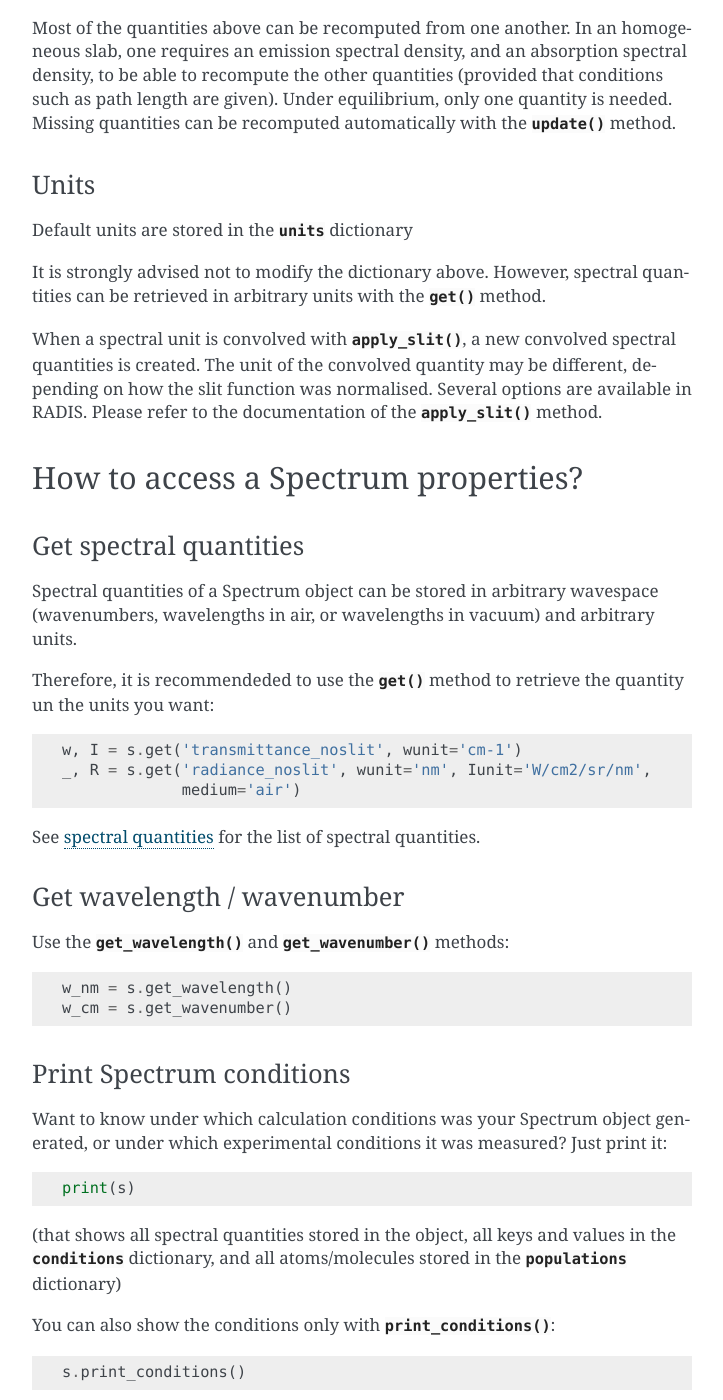
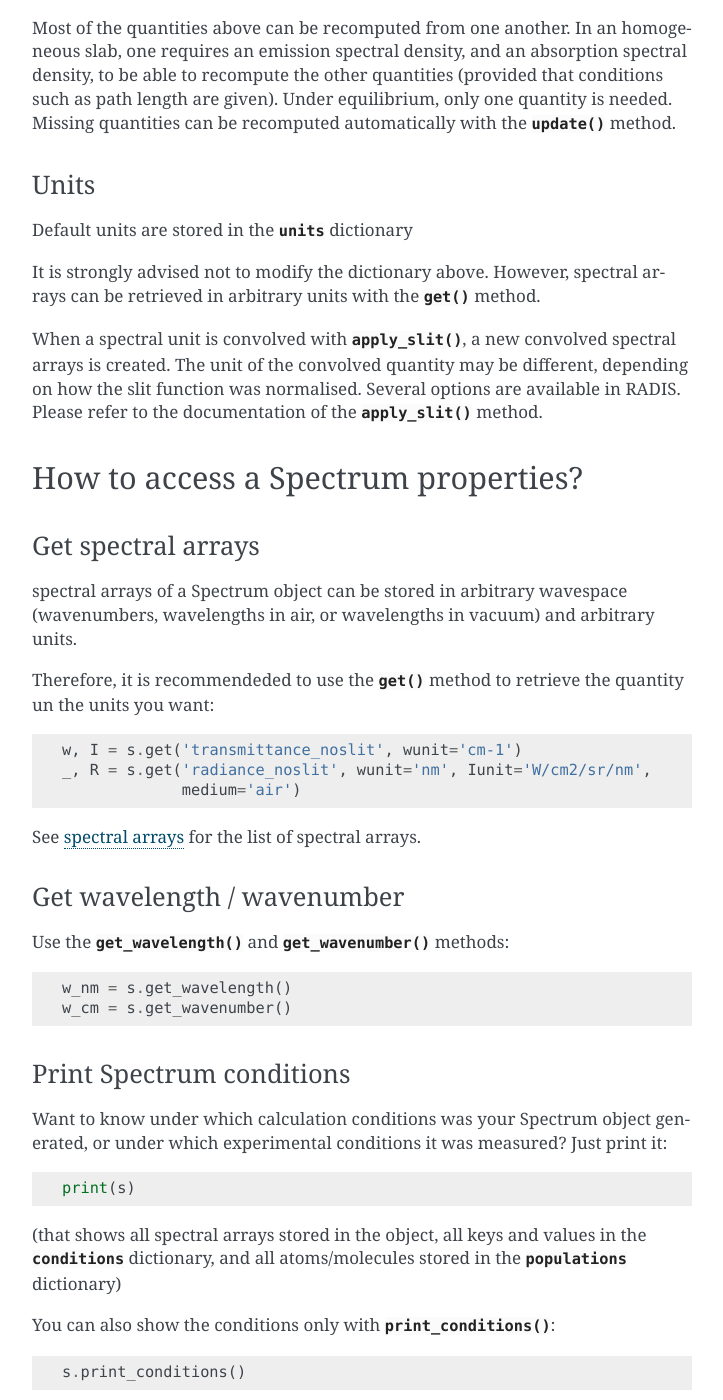
Before and after one commit to radis/radis, a Sphinx documentation site: the page built from docs/spectrum/spectrum.rst, in a window 1280 px wide and 1400 px high, scrolled down 4891 px. Shown: the whole window, without its empty margins (388-1111 px from the left). Built offline with Sphinx 7.4.7, drawn with Linux system fonts in a browser that asks for light colours; pages that are not in the unit, such as notebooks, are missing from menus; comment, search, counter and statistics services are not loaded; some of the changed text lies outside the part shown.

Commit message:
renamed "spectral quantities" (radiance, transmittance, abscoeff, etc.) to "spectral arrays" consistently throughout the code

```diff
--- a/docs/dev/test.rst
+++ b/docs/dev/test.rst
@@ -158,7 +158,7 @@
     >>> Out:
 
         Spectrum Name:  CO_Tgas1500K_mole_fraction0.5.spec
-    Spectral Quantities
+    spectral arrays
     ----------------------------------------
        abscoeff 	(37,870 points)
     Populations Stored
--- a/docs/spectrum/spectrum.rst
+++ b/docs/spectrum/spectrum.rst
@@ -136,16 +136,16 @@
 Load from a .spec file
 ----------------------
 
-A ``.spec`` file contains all the Spectrum spectral quantities as well as the input
+A ``.spec`` file contains all the Spectrum spectral arrays as well as the input
 conditions used to generate it. To retrieve it use the
 :func:`~radis.tools.database.load_spec` function::
 
     s = load_spec('my_spectrum.spec')
 
 Sometimes the ``.spec`` file may have been generated under a compressed format
-where redundant spectral quantities have been removed (for instance, transmittance
+where redundant spectral arrays have been removed (for instance, transmittance
 if you already know absorbance). Use the :py:meth:`~radis.spectrum.spectrum.Spectrum.update`
-method to regenerate missing spectral quantities::
+method to regenerate missing spectral arrays::
 
     s = load_spec('my_spectrum.spec', binary=True)
     s.update()
@@ -158,7 +158,7 @@
 
 .. _label_spectral_quantities:
 
-Spectral quantities
+spectral arrays
 ===================
 
 A :class:`~radis.spectrum.spectrum.Spectrum` object can contain one spectral quantity, such as
@@ -201,13 +201,13 @@
 See the latest list in the :data:`~radis.spectrum.utils.CONVOLUTED_QUANTITIES` and
 :data:`~radis.spectrum.utils.NON_CONVOLUTED_QUANTITIES`.
 
-Custom spectral quantities
+Custom spectral arrays
 --------------------------
 
 A :class:`~radis.spectrum.spectrum.Spectrum` object is built on top of a dictionary structure, and can handle
-spectral quantities with any name.
+spectral arrays with any name.
 
-Custom spectral quantities with arbitrary units can be defined when creating a Spectrum object, for instance::
+Custom spectral arrays with arbitrary units can be defined when creating a Spectrum object, for instance::
 
     # w, I are two numpy arrays
     s = Spectrum.from_array(w, I, 'irradiance',
@@ -242,12 +242,12 @@
 
 Default units are stored in the :attr:`~radis.spectrum.spectrum.Spectrum.units` dictionary
 
-It is strongly advised not to modify the dictionary above. However, spectral quantities
+It is strongly advised not to modify the dictionary above. However, spectral arrays
 can be retrieved in arbitrary units with the :meth:`~radis.spectrum.spectrum.Spectrum.get`
 method.
 
 When a spectral unit is convolved with :meth:`~radis.spectrum.spectrum.Spectrum.apply_slit`,
-a new convolved spectral quantities is created. The unit of the convolved quantity may be different,
+a new convolved spectral arrays is created. The unit of the convolved quantity may be different,
 depending on how the slit function was normalised. Several options are available in RADIS.
 Please refer to the documentation of the :meth:`~radis.spectrum.spectrum.Spectrum.apply_slit` method.
 
@@ -259,10 +259,10 @@
 ====================================
 
 
-Get spectral quantities
+Get spectral arrays
 -----------------------
 
-Spectral quantities of a Spectrum object can be stored in arbitrary
+spectral arrays of a Spectrum object can be stored in arbitrary
 wavespace (wavenumbers, wavelengths in air, or wavelengths in vacuum) and arbitrary units.
 
 Therefore, it is recommendeded to use the :py:meth:`~radis.spectrum.spectrum.Spectrum.get`
@@ -272,8 +272,8 @@
     _, R = s.get('radiance_noslit', wunit='nm', Iunit='W/cm2/sr/nm',
                  medium='air')
 
-See :ref:`spectral quantities <label_spectral_quantities>` for the list
-of spectral quantities.
+See :ref:`spectral arrays <label_spectral_quantities>` for the list
+of spectral arrays.
 
 Get wavelength / wavenumber
 ---------------------------
@@ -293,7 +293,7 @@
 
     print(s)
 
-(that shows all spectral quantities stored in the object, all keys and
+(that shows all spectral arrays stored in the object, all keys and
 values in the :attr:`~radis.spectrum.spectrum.Spectrum.conditions` dictionary,
 and all atoms/molecules stored in the :attr:`~radis.spectrum.spectrum.Spectrum.populations`
 dictionary)
@@ -306,7 +306,7 @@
 
 .. _label_spectrum_plot:
 
-Plot spectral quantities
+Plot spectral arrays
 ------------------------
 
 Use :py:meth:`~radis.spectrum.spectrum.Spectrum.plot`::
@@ -387,7 +387,7 @@
 
 The generated ``.spec`` file can be read (and edited) with any text editor. However,
 it may take a lot of space. If memory is important, you may use the ``compress=True``
-argument which will remove redundant spectral quantities (for instance, transmittance
+argument which will remove redundant spectral arrays (for instance, transmittance
 if you already know absorbance), and store the .spec file under binary format. Use
 the :py:meth:`~radis.spectrum.spectrum.Spectrum.update` method to regenerate missing
 quantities::
@@ -433,7 +433,7 @@
 Calculate missing quantities
 ----------------------------
 
-Some spectral quantities can be infered from quantities stored in the Spectrum
+Some spectral arrays can be infered from quantities stored in the Spectrum
 if enough conditions are given. For instance, transmittance can be recomputed
 from the spectral absorption coefficient if the path length is stored in the
 conditions.
@@ -638,7 +638,7 @@
 Calculate transmittance from radiance with Kirchoff's law
 ---------------------------------------------------------
 
-RADIS can be used to infer spectral quantities from others if they can
+RADIS can be used to infer spectral arrays from others if they can
 be derived. If on top that, equilibrium is assumed, then Kirchoff's law
 is used. See ``How to ... calculate missing quantities?`` and the
 :py:meth:`~radis.spectrum.rescale.update` method with argument ``assume_equilibrium=True``.
@@ -683,12 +683,12 @@
 
 However, :py:meth:`~radis.spectrum.spectrum.Spectrum.compare_with` allows more freedom
 regarding what quantities to compare. ``==`` will compare everything of two spectra,
-including input conditions, units under which spectral quantities are stored,
+including input conditions, units under which spectral arrays are stored,
 populations of species if they were saved, etc. In many situations we may want
 to simply compare the spectra themselves, or even a particular quantity like
 *transmittance_noslit*. Use::
 
-    s1.compare_with(s2, spectra_only=True)                    # compares all spectral quantities
+    s1.compare_with(s2, spectra_only=True)                    # compares all spectral arrays
     s1.compare_with(s2, spectra_only='transmittance_noslit')  # compares transmittance only
 
 The aforementionned methods will return a boolean array (True/False). If you
```
Also changed, not shown: 12 other files.
